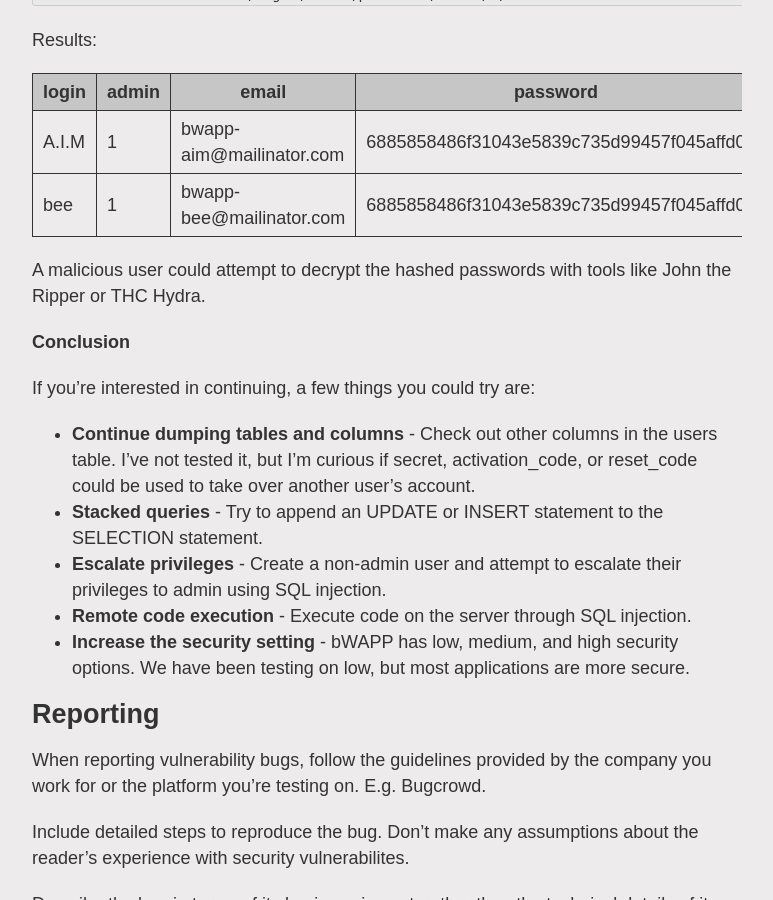
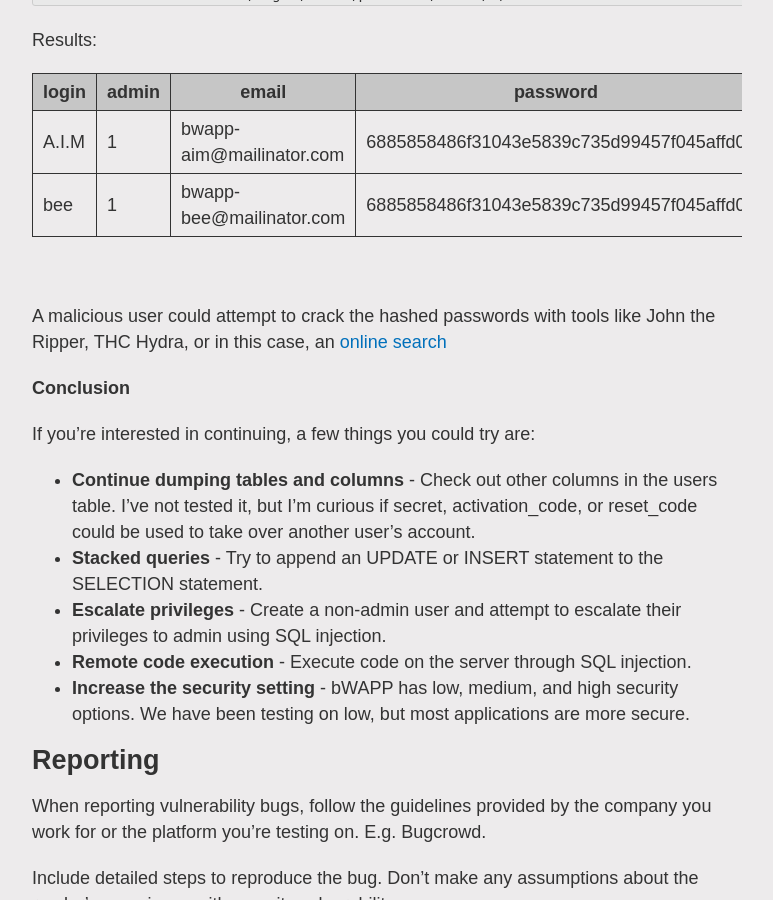
Before and after one commit to EllieBorden/ellieborden.tech, a Jekyll site: the page built from _posts/2019/2019-04-02-sql-injection.markdown, in a window 1280 px wide and 900 px high, scrolled down 11306 px. Shown: the whole window, without its empty margins (253-1026 px from the left). Built offline with Jekyll 4.4.1, drawn with Linux system fonts in a browser that asks for light colours; comment, search, counter and statistics services are not loaded.

Commit message:
corrected inaccuraccy

```diff
--- a/_posts/2019/2019-04-02-sql-injection.markdown
+++ b/_posts/2019/2019-04-02-sql-injection.markdown
@@ -537,8 +537,9 @@ bee   | 1     | bwapp-bee@mailinator.com | 6885858486f31043e5839c735d99457f045af
 
 <!-- ================================================================================= -->
 
+&nbsp;
 
-A malicious user could attempt to decrypt the hashed passwords with tools like John the Ripper or THC Hydra.
+A malicious user could attempt to crack the hashed passwords with tools like John the Ripper, THC Hydra, or in this case, an [online search](https://duckduckgo.com/?q=6885858486f31043e5839c735d99457f045affd0)
 
 #### Conclusion
 
```
